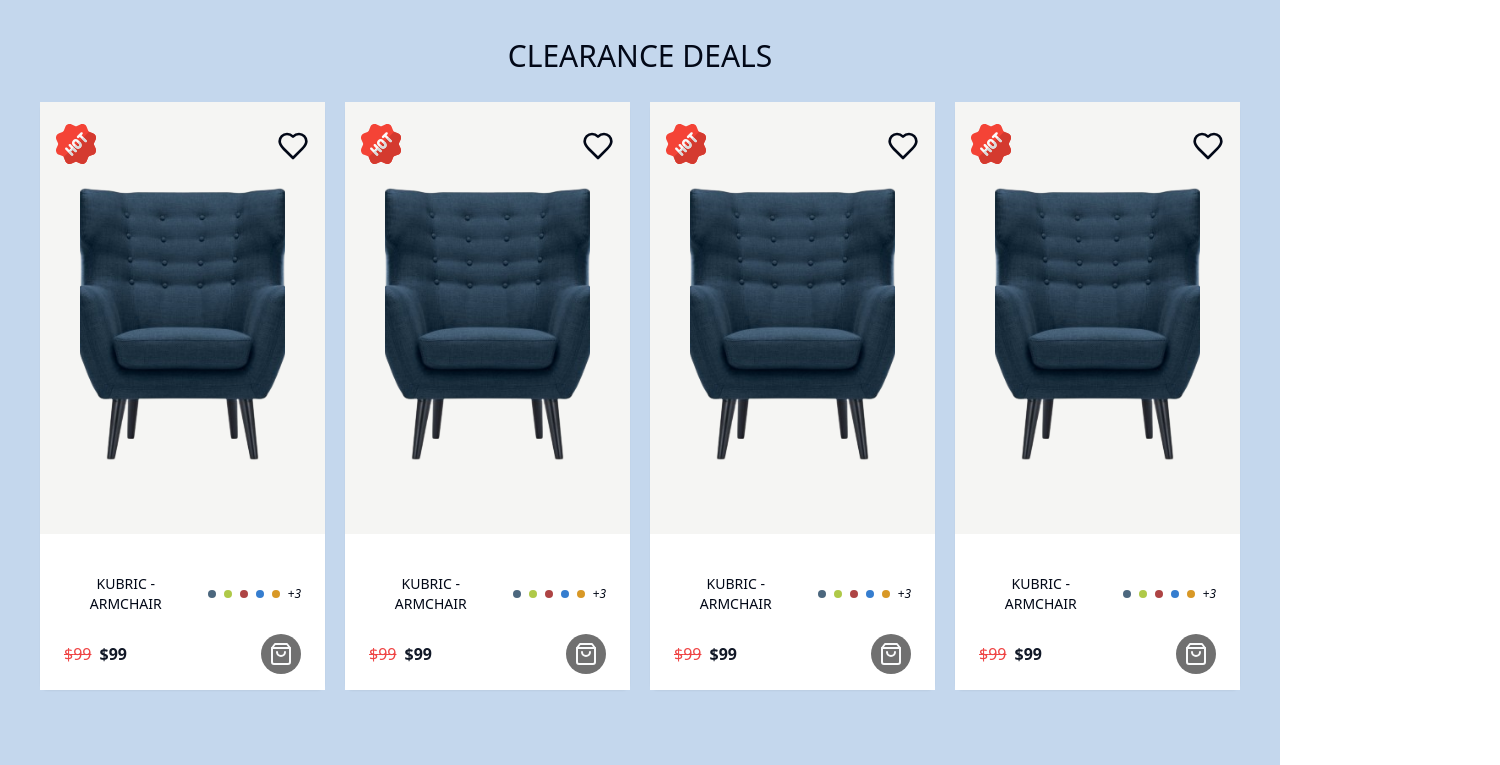
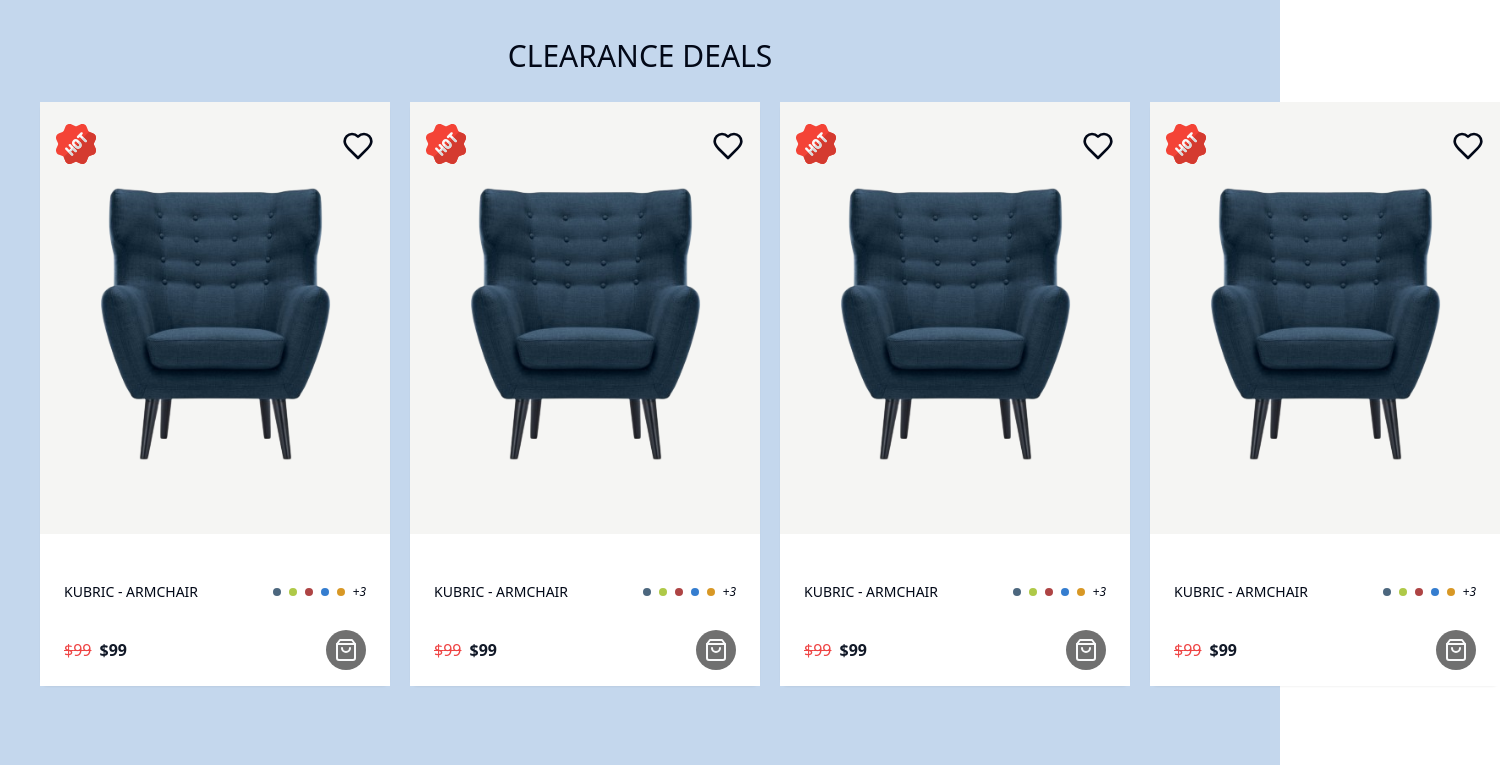
Before and after one commit to Jejeet/HNG11stagetwo, a React (Vite) app: page / in a window 1280 px wide. Shown: the part 815-1580 px from the top of the page, 1500 px wide, since content can reach past the window. Built offline with nearby package versions, Linux system fonts and the light colour scheme.

Commit message:
Updated  home clearance page

```diff
--- a/src/components/Hero/Clearpage.tsx
+++ b/src/components/Hero/Clearpage.tsx
@@ -1,5 +1,6 @@
 import { HomeDeal } from '@/lib/product'
 import React from 'react'
+import { Link } from 'react-router-dom'
 import { NewProduct } from '../productcards/NewProduct'
 
 const Clearpage = () => {
@@ -9,7 +10,7 @@ const Clearpage = () => {
             <div className='flex gap-5 mx-10 py-7'>
                 {HomeDeal.slice(0, 4).map((HomeDeal)=>{
 
-                        return <NewProduct {...HomeDeal}/>
+                        return <Link to={"/product"}><NewProduct {...HomeDeal}/></Link>
 
                 })}
 
```
